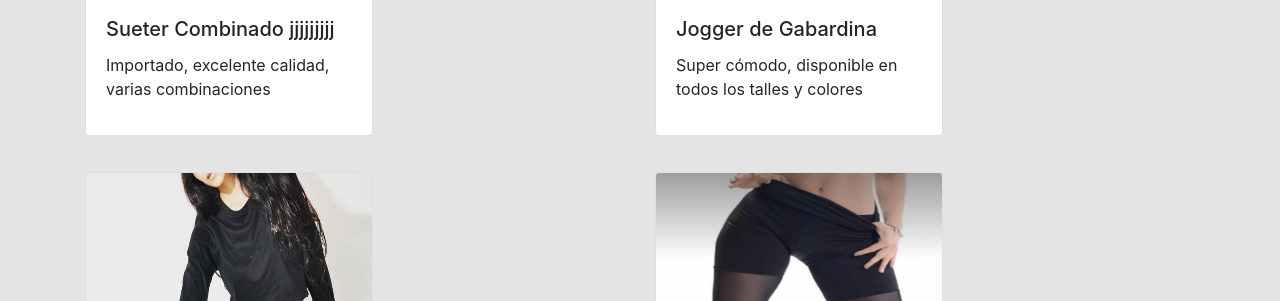
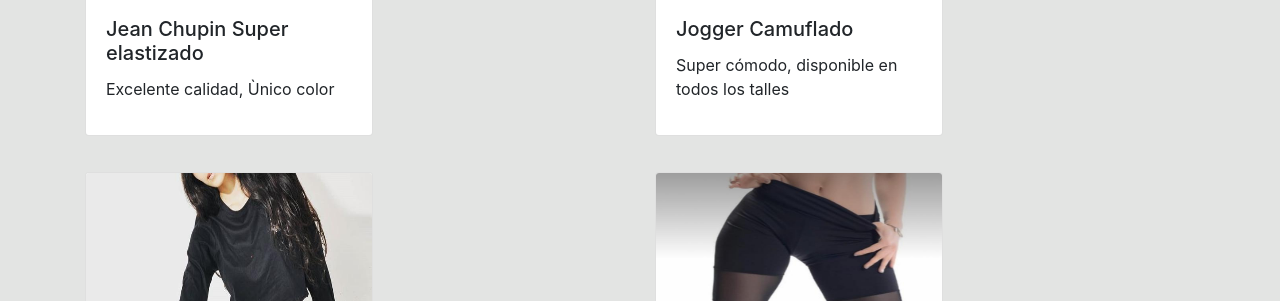
Before and after one commit to leonorperez/proyectoLeWagon, a plain HTML site: page paginaMujeres.html in a window 1280 px wide. Shown: the part 854-1155 px from the top of the page. Drawn offline with nearby package versions, Linux system fonts and the light colour scheme.

```diff
--- a/paginaMujeres.html
+++ b/paginaMujeres.html
@@ -60,8 +60,8 @@
                 <div class="card" style="width: 18rem;">
                     <img src="imagesRopa/mujeres3.jpeg" class="card-img-top imagen" alt="...">
                     <div class="card-body">
-                        <h5 class="card-title">Sueter Combinado jjjjjjjjj</h5>
-                        <p class="card-text">Importado, excelente calidad, varias combinaciones</p>
+                        <h5 class="card-title">Jean Chupin Super elastizado</h5>
+                        <p class="card-text">Excelente calidad, Ùnico color</p>
                     </div>
                 </div>
             </div>
@@ -69,8 +69,8 @@
                 <div class="card" style="width: 18rem;">
                     <img src="imagesRopa/mujeres4.jpeg" class="card-img-top imagen" alt="...">
                     <div class="card-body">
-                        <h5 class="card-title">Jogger de Gabardina</h5>
-                        <p class="card-text">Super cómodo, disponible en todos los talles y colores</p>
+                        <h5 class="card-title">Jogger Camuflado</h5>
+                        <p class="card-text">Super cómodo, disponible en todos los talles</p>
                     </div>
                 </div>
             </div>
```
